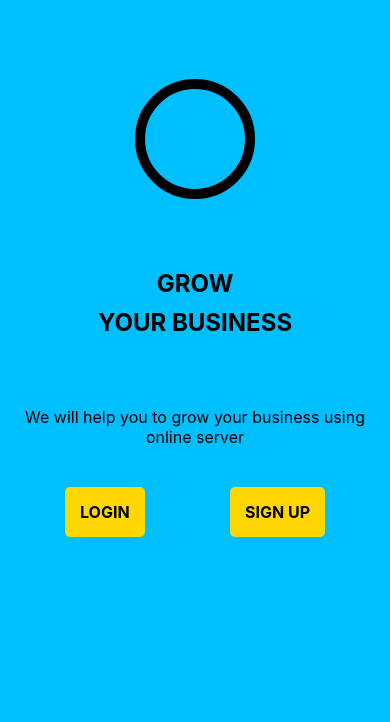
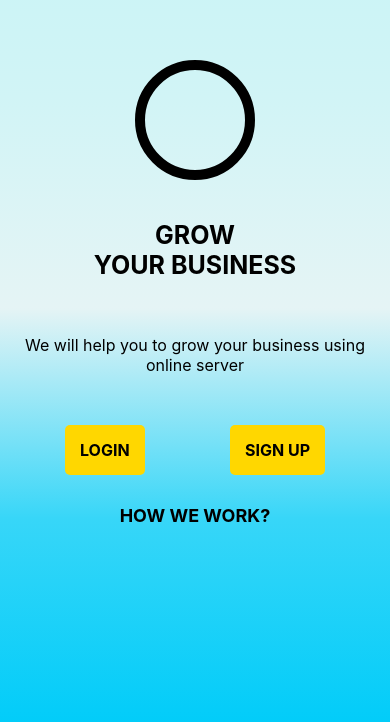
Before and after one commit to dttong10092003/ReactNative, a React Native app in the folder Tuan03-RN/tuan03/: screen / in a window 390 px wide. Shown: the part 114-836 px from the top of the page. Built offline with nearby package versions, Linux system fonts and the light colour scheme.

Commit message:
Tuan03 RN Screen1_a

```diff
--- a/Tuan03-RN/tuan03/App.js
+++ b/Tuan03-RN/tuan03/App.js
@@ -1,8 +1,10 @@
 import React from 'react';
 import FirstScreen from './src/FirstScreen';
+import Screen1_a from './src/Screen1_a';
 
 const App = () => {
-  return <FirstScreen />;
+  // return <FirstScreen />;
+  return <Screen1_a />;
 }
 
 export default App;
--- /dev/null
+++ b/Tuan03-RN/tuan03/src/Screen1_a.js
@@ -0,0 +1,110 @@
+import React from 'react';
+import { Text, View, TouchableOpacity } from 'react-native';
+import { LinearGradient } from 'expo-linear-gradient';
+
+const Screen1_a = () => {
+  return (
+    <LinearGradient
+      colors={['#C7F4F6', '#D1F4F6', '#E5F4F5', '#37D6F8', '#00CCF9']}
+      style={{
+        flex: 1,
+        alignItems: 'center',
+        justifyContent: 'center',
+        padding: 20,
+      }}>
+      <View
+        style={{
+          width: 120,
+          height: 120,
+          borderRadius: 60,
+          borderWidth: 10,
+          borderColor: 'black',
+          marginBottom: 40,
+        }}
+      />
+
+      <Text
+        style={{
+          fontSize: 25,
+          fontWeight: 'bold',
+          color: 'black',
+        }}>
+        GROW
+      </Text>
+
+      <Text
+        style={{
+          fontSize: 25,
+          fontWeight: 'bold',
+          marginBottom: 10,
+          color: 'black',
+          paddingBottom: 45,
+        }}>
+        YOUR BUSINESS
+      </Text>
+
+      <Text
+        style={{
+          fontSize: 16,
+          textAlign: 'center',
+          marginBottom: 50,
+          color: 'black',
+        }}>
+        We will help you to grow your business using online server
+      </Text>
+
+      <View
+        style={{
+          flexDirection: 'row',
+          justifyContent: 'space-between',
+          width: '80%',
+        }}>
+        <TouchableOpacity
+          style={{
+            backgroundColor: '#FFD700',
+            padding: 15,
+            borderRadius: 5,
+            marginHorizontal: 10,
+          }}>
+          <Text
+            style={{
+              fontSize: 16,
+              fontWeight: 'bold',
+              color: 'black',
+            }}>
+            LOGIN
+          </Text>
+        </TouchableOpacity>
+        <TouchableOpacity
+          style={{
+            backgroundColor: '#FFD700',
+            padding: 15,
+            borderRadius: 5,
+            marginHorizontal: 10,
+          }}>
+          <Text
+            style={{
+              fontSize: 16,
+              fontWeight: 'bold',
+              color: 'black',
+            }}>
+            SIGN UP
+          </Text>
+        </TouchableOpacity>
+      </View>
+
+      <Text
+        style={{
+          fontSize: 18,
+          fontWeight: 'bold',
+          marginBottom: 30,
+          color: 'black',
+          paddingTop: 30,
+        }}>
+        HOW WE WORK?
+      </Text>
+    </LinearGradient>
+  );
+};
+
+export default Screen1_a;
```
Also changed, not shown: 1 other file (tests, documents, lock files or other folders).
